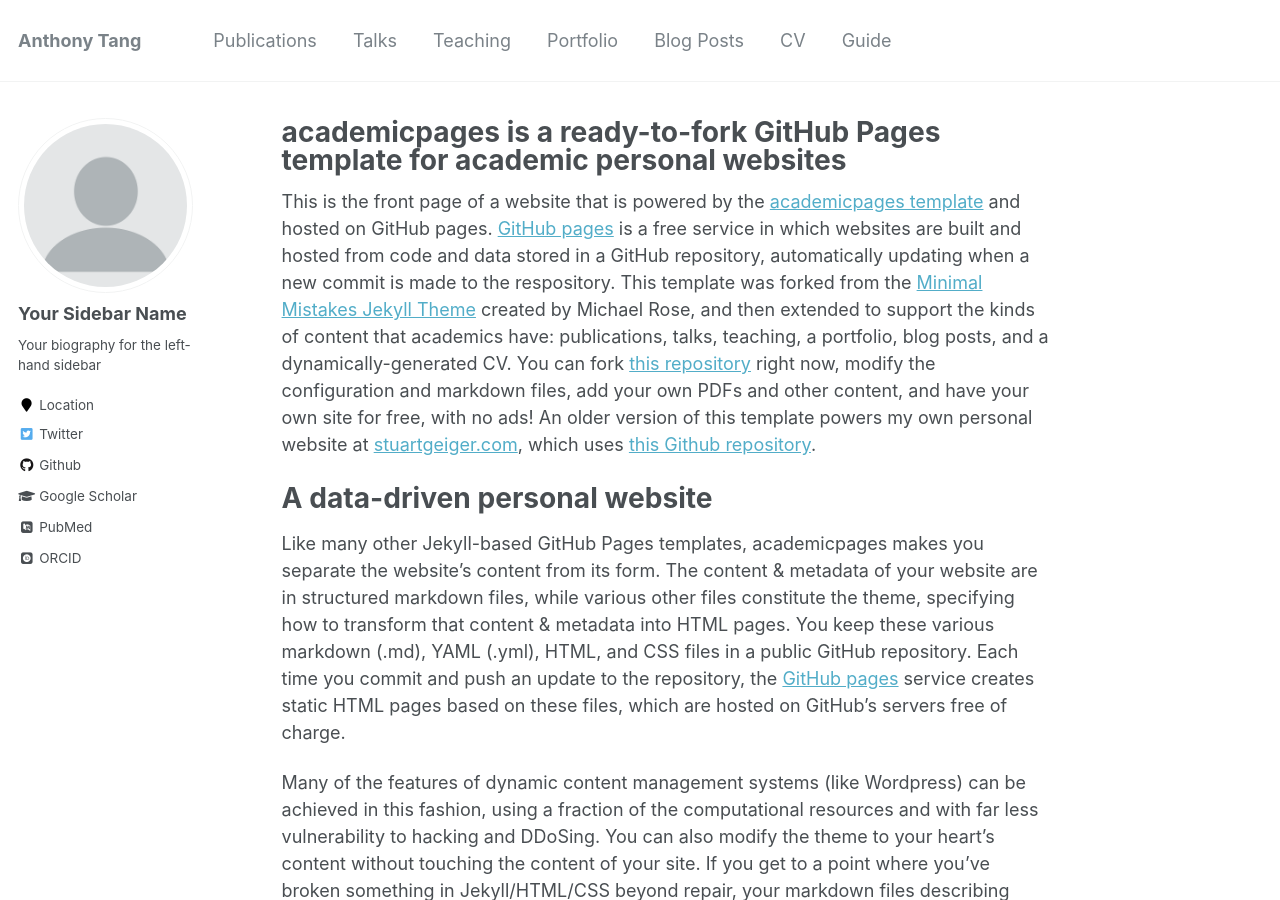
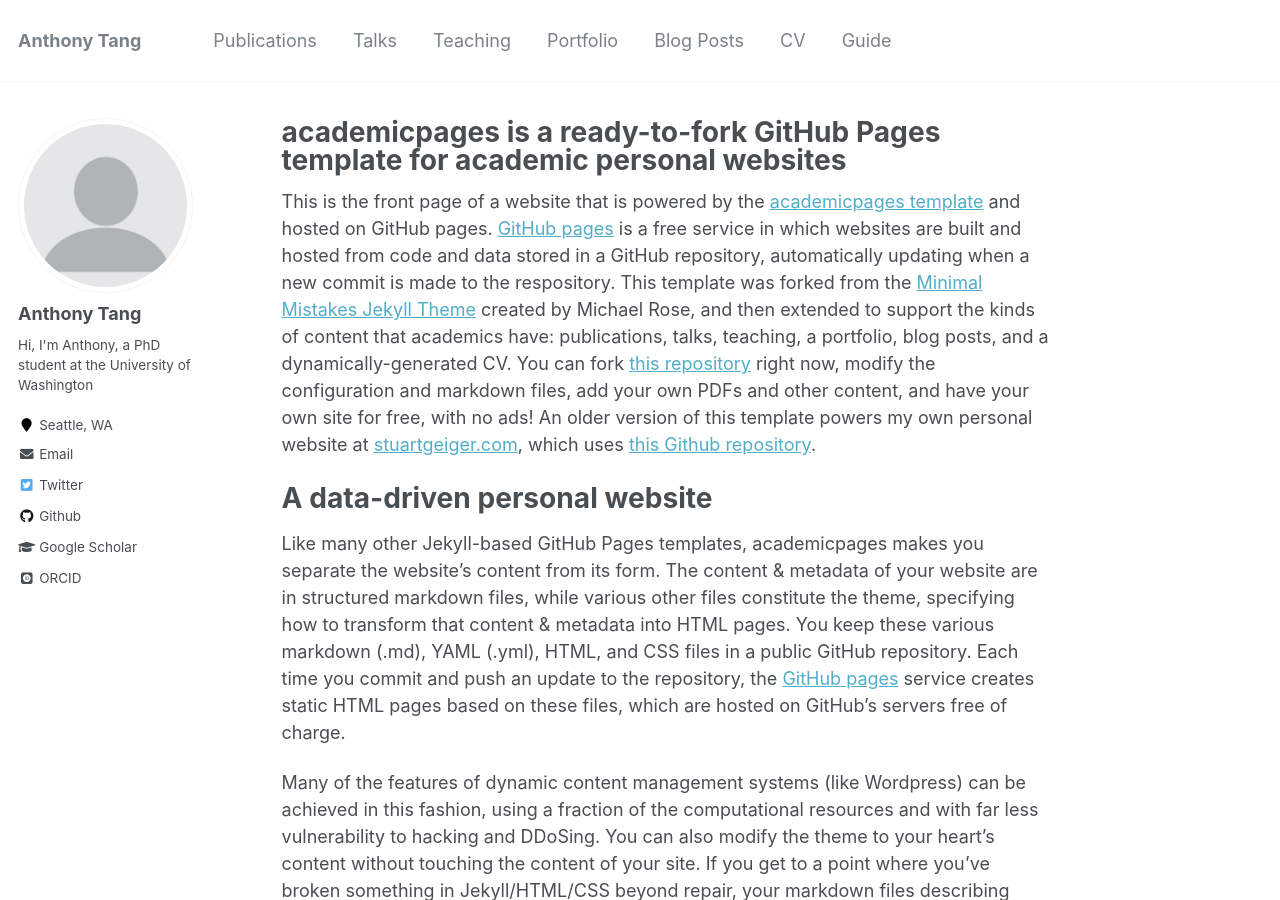
Before and after one commit to antang808/academic, a Jekyll site: the page built from _pages/about.md, in a window 1280 px wide and 900 px high. Built offline with Jekyll 4.4.1, drawn with Linux system fonts in a browser that asks for light colours; some web fonts are replaced.

Commit message:
Update _config.yml

```diff
--- a/_config.yml
+++ b/_config.yml
@@ -80,14 +80,14 @@ analytics:
 
 # Site Author
 author:
-  name             : "Your Sidebar Name"
+  name             : "Anthony Tang"
   avatar           : "profile.png"
-  bio              : "Your biography for the left-hand sidebar"
-  location         : "Location"
+  bio              : "Hi, I'm Anthony, a PhD student at the University of Washington"
+  location         : "Seattle, WA"
   employer         :
-  pubmed           : "https://www.ncbi.nlm.nih.gov/pubmed/?term=john+snow"
-  googlescholar    : "http://yourfullgooglescholarurl.com"
-  email            :
+  #pubmed           : "https://www.ncbi.nlm.nih.gov/pubmed/?term=john+snow"
+  googlescholar    : "https://scholar.google.com/citations?user=jDp4ZQ8AAAAJ&hl=en&authuser=2"
+  email            : "anthonychbtl@gmail.com"
   researchgate     :  # example: "https://www.researchgate.net/profile/yourprofile"
   uri              :
   bitbucket        :
```
